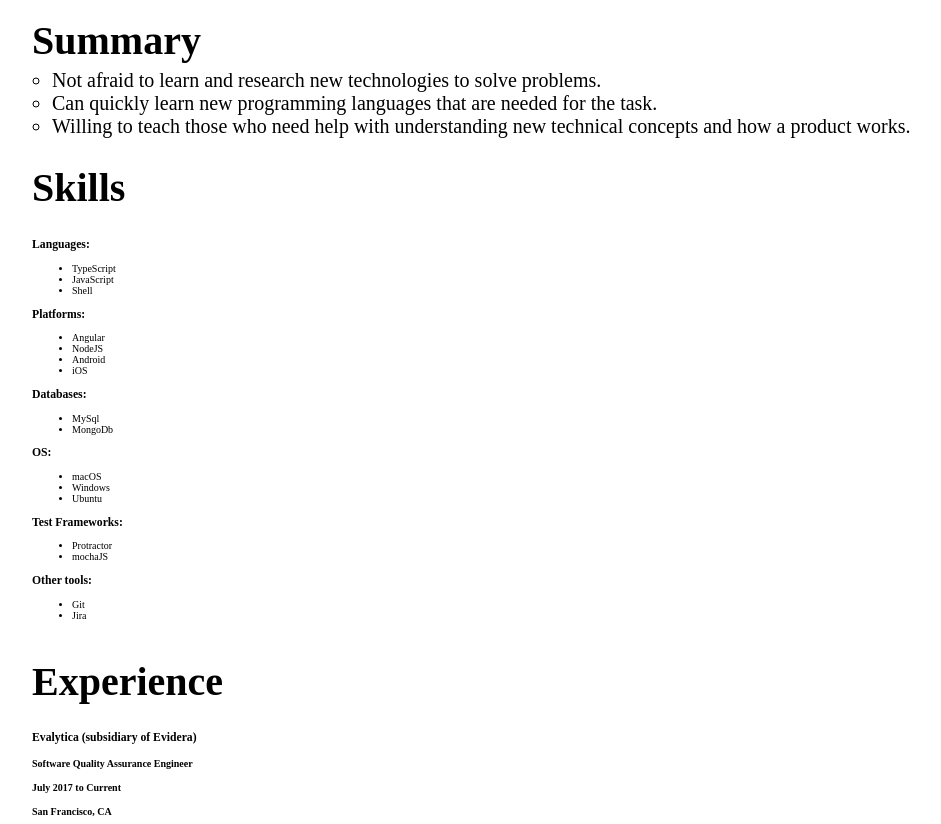
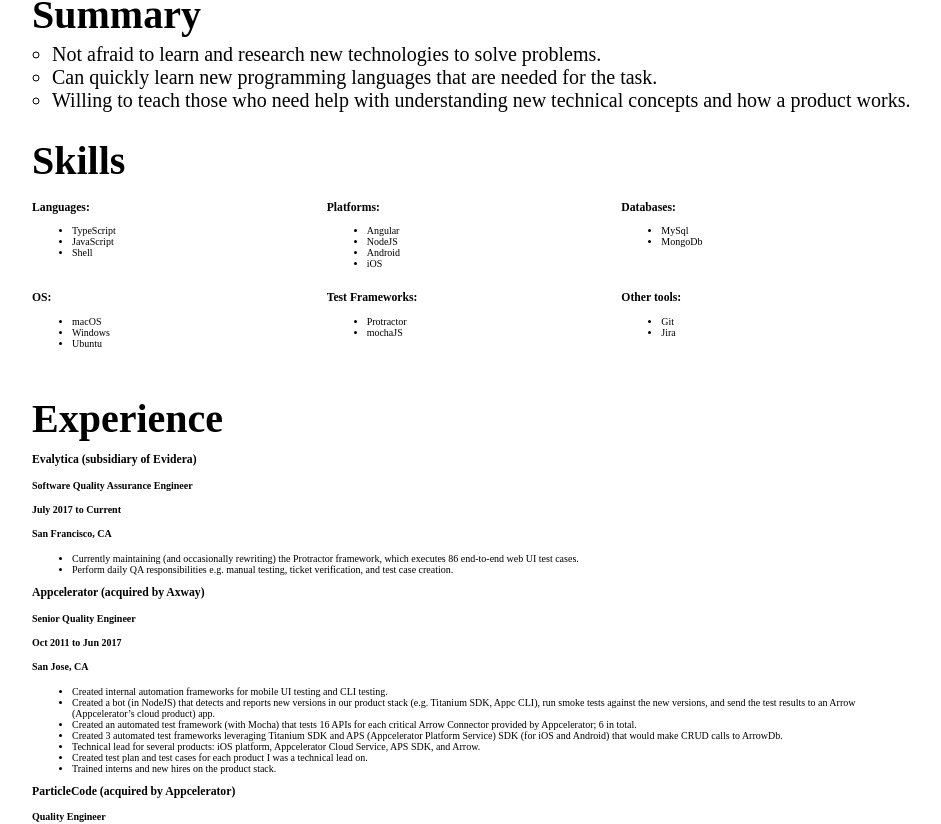
Before and after one commit to wluu/resume, an Angular app: page / in a window 1280 px wide. Shown: the part 84-908 px from the top of the page, without its empty margins (166-1107 px from the left). Built offline with nearby package versions, Linux system fonts and the light colour scheme.

Commit message:
A lot of element arrangement, creating containers, and started work on the skills section.

```diff
--- a/src/app/app.component.css
+++ b/src/app/app.component.css
@@ -1,3 +1,7 @@
-div {
+h1 {
+  margin: 0 0 20px 0;
+}
+
+.app-grid-container {
   display: grid;
 }
--- a/src/app/app.component.html
+++ b/src/app/app.component.html
@@ -1,7 +1,7 @@
 <h1>My Resume (WIP)</h1>
-<div>
-  <my-summary></my-summary>
-  <my-skills></my-skills>
-  <my-experience></my-experience>
-  <my-education></my-education>
+<div class="app-grid-container">
+  <my-summary class="container"></my-summary>
+  <my-skills class="container"></my-skills>
+  <my-experience class="container"></my-experience>
+  <my-education class="container"></my-education>
 </div>
--- a/src/app/skills/skills.component.css
+++ b/src/app/skills/skills.component.css
@@ -0,0 +1,5 @@
+.skills-grid-container {
+  display: grid;
+  grid-template-columns: repeat(3, 1fr);
+  grid-template-rows: repeat(2, 1fr);
+}
--- a/src/app/skills/skills.component.html
+++ b/src/app/skills/skills.component.html
@@ -1,37 +1,51 @@
 <h1>Skills</h1>
+<div class="skills-grid-container">
+  <div class="grid-cell">
     <h3>Languages:</h3>
     <ul>
       <li *ngFor="let language of mySkills.languages">
         {{ language }}
       </li>
     </ul>
+  </div>
+  <div class="grid-cell">
     <h3>Platforms:</h3>
     <ul>
       <li *ngFor="let platform of mySkills.platforms">
         {{ platform }}
       </li>
     </ul>
+  </div>
+  <div class="grid-cell">
     <h3>Databases:</h3>
     <ul>
       <li *ngFor="let db of mySkills.databases">
         {{ db }}
       </li>
     </ul>
+  </div>
+  <div class="grid-cell">
     <h3>OS:</h3>
     <ul>
       <li *ngFor="let os of mySkills.operatingSystems">
         {{ os }}
       </li>
     </ul>
+  </div>
+  <div class="grid-cell">
     <h3>Test Frameworks:</h3>
     <ul>
       <li *ngFor="let platform of mySkills.testFrameworks">
         {{ platform }}
       </li>
     </ul>
+  </div>
+  <div class="grid-cell">
     <h3>Other tools:</h3>
     <ul>
       <li *ngFor="let tool of mySkills.otherTools">
         {{ tool }}
       </li>
     </ul>
+  </div>
+</div>
--- a/src/app/summary/summary.component.css
+++ b/src/app/summary/summary.component.css
@@ -1,7 +1,3 @@
-h1 {
-  margin: 0 0 5px 0;
-}
-
 ul {
   margin: 0 0 0 20px;
   padding: 0;
--- a/src/styles.css
+++ b/src/styles.css
@@ -9,6 +9,12 @@
   margin: 0 auto;
   width: 900px;
 }
+
 html h1 {
   font-size: 4rem;
+  margin: 0 0 5px 0;
 }
+
+html .container {
+  margin: 0 0 25px 0;
+}
```
Lines whose indentation alone changed are shown as unchanged.
